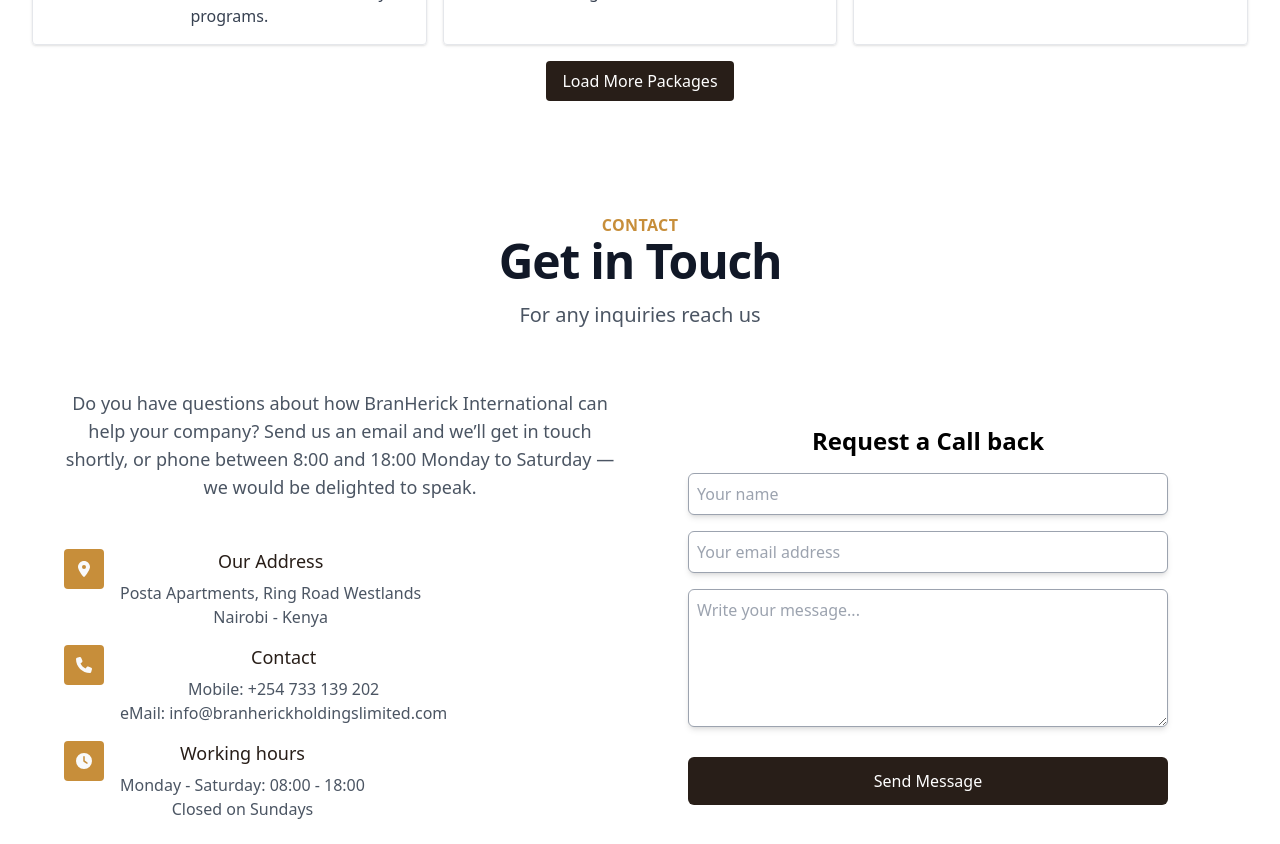
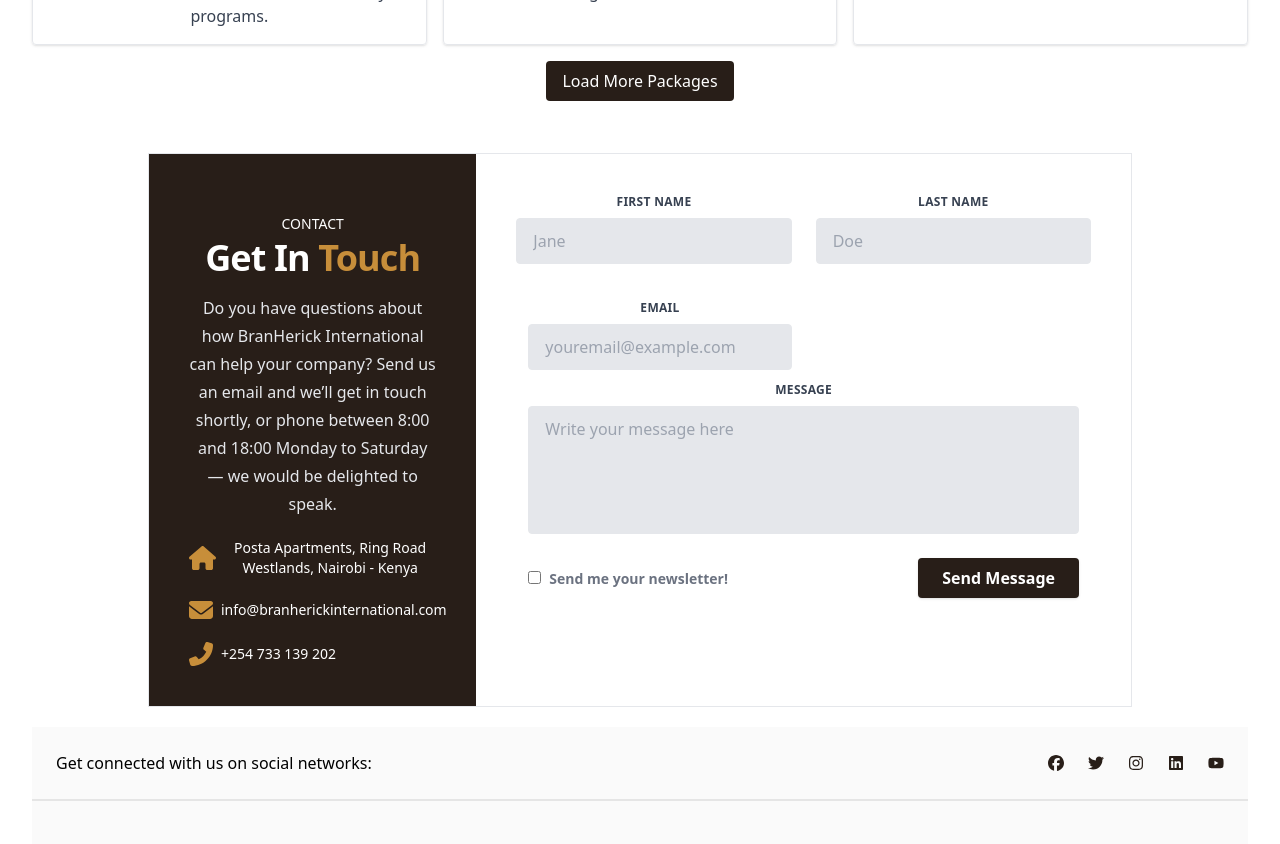
Before and after one commit to auma23/BranHerickHoldings, a React (Vite) app: page / in a window 1280 px wide. Shown: the part 1900-2744 px from the top of the page. Built offline with nearby package versions, Linux system fonts and the light colour scheme.

Commit message:
redo contact.jsx

```diff
--- a/src/Components/Contact.jsx
+++ b/src/Components/Contact.jsx
@@ -1,118 +1,176 @@
+// import React from 'react';
+// import { FontAwesomeIcon } from '@fortawesome/react-fontawesome';
+// import { faHome, faEnvelope, faPhoneAlt, faClock } from '@fortawesome/free-solid-svg-icons';
+
+// function Contact() {
+//   return (
+//     <div className="max-w-screen-lg mx-auto p-5">
+//       <div className="grid grid-cols-1 md:grid-cols-12 border">
+//         <div className="bg-gray-900 md:col-span-4 p-10 text-white">
+//           <p className="mt-4 text-sm leading-7 font-regular uppercase">Contact</p>
+//           <h3 className="text-3xl sm:text-4xl leading-normal font-extrabold tracking-tight">
+//             Get In <span className="text-indigo-600">Touch</span>
+//           </h3>
+//           <p className="mt-4 leading-7 text-gray-200">
+//             Lorem Ipsum is simply dummy text of the printing and typesetting industry. Lorem Ipsum has been the
+//             industry's standard dummy text ever since the 1500s.
+//           </p>
+//           <div className="flex items-center mt-5">
+//             <FontAwesomeIcon icon={faHome} className="h-6 mr-2 text-indigo-600" />
+//             <span className="text-sm">House #14, Street #12, Darulaman Road, Kabul, Afghanistan.</span>
+//           </div>
+//           <div className="flex items-center mt-5">
+//             <FontAwesomeIcon icon={faEnvelope} className="h-6 mr-2 text-indigo-600" />
+//             <span className="text-sm">+93 749 99 65 50</span>
+//           </div>
+//           <div className="flex items-center mt-5">
+//             <FontAwesomeIcon icon={faPhoneAlt} className="h-6 mr-2 text-indigo-600" />
+//             <span className="text-sm">24/7</span>
+//           </div>
+//         </div>
+//         <form
+//           action="https://fabform.io/f/{form-id}"
+//           method="post"
+//           className="md:col-span-8 p-10"
+//         >
+//           <div className="flex flex-wrap -mx-3 mb-6">
+//             {/* rest of the form fields can be converted similarly */}
+//           </div>
+//           <div className="flex justify-between w-full px-3">
+//             <div className="md:flex md:items-center">
+//               <label className="block text-gray-500 font-bold">
+//                 <input className="mr-2 leading-tight" type="checkbox" />
+//                 <span className="text-sm">Send me your newsletter!</span>
+//               </label>
+//             </div>
+//             <button
+//               type="submit"
+//               className="shadow bg-indigo-600 hover:bg-indigo-400 focus:shadow-outline focus:outline-none text-white font-bold py-2 px-6 rounded"
+//             >
+//               Send Message
+//             </button>
+//           </div>
+//           <a href="https://veilmail.io/e/FkKh7o" className="font-medium text-blue-600 hover:underline">
+//             Or click here to reveal our protected email address
+//           </a>
+//         </form>
+//       </div>
+//     </div>
+//   );
+// }
+
+// export default Contact;
+
+import React from 'react';
 import { FontAwesomeIcon } from '@fortawesome/react-fontawesome';
-import { faMapMarkerAlt, faPhone, faClock } from '@fortawesome/free-solid-svg-icons';
-import { useState } from 'react';
-import emailjs from 'emailjs-com';
-
+import { faHome, faEnvelope, faPhoneAlt, faClock } from '@fortawesome/free-solid-svg-icons';
+import { useForm } from 'react-hook-form';
 
 function Contact() {
-  const [formData, setFormData] = useState({
-    name: '',
-    email: '',
-    message: ''
-  });
+  const { register, handleSubmit, formState: { errors } } = useForm();
 
-  const handleChange = (e) => {
-    setFormData({ ...formData, [e.target.name]: e.target.value });
+  const onSubmit = (data) => {
+    console.log(data);
+    // Replace this with your form submission logic (e.g., sending data to an API)
   };
 
-  const handleSubmit = (e) => {
-    e.preventDefault();
-
-
-    const serviceID = import.meta.env.VITE_APP_EMAILJS_SERVICE_ID;
-    const templateID = import.meta.env.VITE_APP_EMAILJS_TEMPLATE_ID;
-    const apiKey = import.meta.env.VITE_APP_EMAILJS_API_KEY;
-
-    emailjs.sendForm(serviceID, templateID, e.target, apiKey)
-      .then((result) => {
-        console.log('Email successfully sent!', result.text);
-        // Optionally, clear the form fields after successful submission
-        setFormData({ name: '', email: '', message: '' });
-      }, (error) => {
-        console.error('Email failed to send:', error.text);
-      });
-  };
   return (
-
-      <div className="mx-auto max-w-7xl px-4 py-16 sm:px-6 lg:px-8 lg:py-20" id='contact'>
-        <div className="mb-4">
-          <div className="mb-6 max-w-3xl text-center sm:text-center md:mx-auto md:mb-12">
-            <p className="text-base font-semibold uppercase tracking-wide text-harvestGold">
-              Contact
+    <div className="max-w-screen-lg mx-auto p-5">
+      <div className="grid grid-cols-1 md:grid-cols-12 border">
+        <div className="bg-licorice md:col-span-4 p-10 text-white">
+          <p className="mt-4 text-sm leading-7 font-regular uppercase">Contact</p>
+          <h3 className="text-3xl sm:text-4xl leading-normal font-extrabold tracking-tight">
+            Get In <span className="text-harvestGold">Touch</span>
+          </h3>
+          <p className="mt-4 leading-7 text-gray-200">
+          Do you have questions about how BranHerick International can help your company? Send us an email and we’ll get in touch shortly, or phone between 8:00 and 18:00 Monday to Saturday — we would be delighted to speak.
           </p>
-            <h2 className="font-heading mb-4 font-bold tracking-tight text-gray-900 text-3xl sm:text-5xl">
-              Get in Touch
-            </h2>
-            <p className="mx-auto mt-4 max-w-3xl text-xl text-gray-600">For any inquiries reach us</p>
+          <div className="flex items-center mt-5">
+            <FontAwesomeIcon icon={faHome} className="h-6 mr-2 text-harvestGold" />
+            <span className="text-sm">Posta Apartments, Ring Road Westlands, Nairobi - Kenya</span>
+          </div>
+          <div className="flex items-center mt-5">
+            <FontAwesomeIcon icon={faEnvelope} className="h-6 mr-2 text-harvestGold" />
+            <span className="text-sm">info@branherickinternational.com</span>
+          </div>
+          <div className="flex items-center mt-5">
+            <FontAwesomeIcon icon={faPhoneAlt} className="h-6 mr-2 text-harvestGold" />
+            <span className="text-sm">+254 733 139 202</span>
           </div>
         </div>
-        <div className="flex items-stretch justify-center">
-          <div className="grid md:grid-cols-2">
-            <div className="h-full pr-6">
-              <p className="mt-3 mb-12 text-lg text-gray-600">
-              Do you have questions about how BranHerick International can help your company? Send us an email and we’ll get in touch shortly, or phone between 8:00 and 18:00 Monday to Saturday — we would be delighted to speak.
-              </p>
-              <ul className="mb-6 md:mb-0">
-                <li className="flex">
-                  <div className="flex h-10 w-10 items-center justify-center rounded bg-harvestGold text-gray-50">
-                    <FontAwesomeIcon icon={faMapMarkerAlt} />
+        <form onSubmit={handleSubmit(onSubmit)} className="md:col-span-8 p-10">
+          <div className="flex flex-wrap -mx-3 mb-6">
+            <div className="w-full md:w-1/2 px-3 mb-6 md:mb-0">
+              <label className="block uppercase tracking-wide text-gray-700 text-xs font-bold mb-2" htmlFor="firstName">
+                First Name
+              </label>
+              <input
+                className={`appearance-none block w-full bg-gray-200 text-gray-700 border ${errors.firstName ? 'border-red-500' : 'border-gray-200'} rounded py-3 px-4 mb-3 leading-tight focus:outline-none focus:bg-white focus:border-red-500`}
+                id="firstName"
+                type="text"
+                placeholder="Jane"
+                {...register('firstName', { required: true })}
+              />
+              {errors.firstName && <p className="text-red-500 text-xs italic">Please fill out this field.</p>}
             </div>
-                  <div className="ml-4 mb-4">
-                    <h3 className="mb-2 text-lg font-medium leading-6 text-licorice dark:text-white">Our Address</h3>
-                    <p className="text-gray-600 "> Posta Apartments, Ring Road Westlands</p>
-                    <p className="text-gray-600">Nairobi - Kenya</p>
-                  </div>
-                </li>
-                <li className="flex">
-                  <div className="flex h-10 w-10 items-center justify-center rounded bg-harvestGold text-gray-50">
-                    <FontAwesomeIcon icon={faPhone} />
-                  </div>
-                  <div className="ml-4 mb-4">
-                    <h3 className="mb-2 text-lg font-medium leading-6 text-licorice">Contact</h3>
-                    <p className="text-gray-600">Mobile: +254 733 139 202</p>
-                    <p className="text-gray-600">eMail: info@branherickholdingslimited.com</p>
-                  </div>
-                </li>
-                <li className="flex">
-                  <div className="flex h-10 w-10 items-center justify-center rounded bg-harvestGold text-gray-50">
-                    <FontAwesomeIcon icon={faClock} />
-                  </div>
-                  <div className="ml-4 mb-4">
-                    <h3 className="mb-2 text-lg font-medium leading-6 text-licorice">Working hours</h3>
-                    <p className="text-gray-600">Monday - Saturday: 08:00 - 18:00</p>
-                    <p className="text-gray-600"> Closed on Sundays</p>
-                  </div>
-                </li>
-              </ul>
-            </div>
-            <div className="card h-fit max-w-6xl p-5 md:p-12" id="form">
-              <h2 className="mb-4 text-2xl font-bold">Request a Call back</h2>
-              <form id="contactForm" onSubmit={handleSubmit} >
-                <div className="mb-6">
-                  <div className="mx-0 mb-1 sm:mb-4">
-                    <div className="mx-0 mb-1 sm:mb-4">
-                      <label htmlFor="name" className="pb-1 text-xs uppercase tracking-wider"></label>
-                      <input type="text" id="name" autoComplete="given-name" placeholder="Your name" className="mb-2 w-full rounded-md border border-gray-400 py-2 pl-2 pr-4 shadow-md sm:mb-0" name="name" value={formData.name} onChange={handleChange} />
-                    </div>
-                    <div className="mx-0 mb-1 sm:mb-4">
-                      <label htmlFor="email" className="pb-1 text-xs uppercase tracking-wider"></label>
-                      <input type="email" id="email" autoComplete="email" placeholder="Your email address" className="mb-2 w-full rounded-md border border-gray-400 py-2 pl-2 pr-4 shadow-md sm:mb-0" name="email"  value={formData.email} onChange={handleChange} />
+            <div className="w-full md:w-1/2 px-3">
+  <label className="block uppercase tracking-wide text-gray-700 text-xs font-bold mb-2" htmlFor="lastName">
+    Last Name
+  </label>
+  <input
+    className={`appearance-none block w-full bg-gray-200 text-gray-700 border ${errors.lastName ? 'border-red-500' : 'border-gray-200'} rounded py-3 px-4 leading-tight focus:outline-none focus:bg-white focus:border-red-500`}
+    id="lastName"
+    type="text"
+    placeholder="Doe"
+    {...register('lastName', { required: true })}
+  />
+  {errors.lastName && <p className="text-red-500 text-xs italic">Please fill out this field.</p>}
 </div>
                 </div>
-                  <div className="mx-0 mb-1 sm:mb-4">
-                    <label htmlFor="textarea" className="pb-1 text-xs uppercase tracking-wider"></label>
-                    <textarea id="textarea" name="message" value={formData.message} onChange={handleChange} cols="30" rows="5" placeholder="Write your message..." className="mb-2 w-full rounded-md border border-gray-400 py-2 pl-2 pr-4 shadow-md sm:mb-0" ></textarea>
+                <div className="w-full md:w-1/2 px-3 mb-6 md:mb-0">
+                  <label className="block uppercase tracking-wide text-gray-700 text-xs font-bold mb-2" htmlFor="email">
+                    Email
+                  </label>
+                  <input
+                    className={`appearance-none block w-full bg-gray-200 text-gray-700 border ${errors.email ? 'border-red-500' : 'border-gray-200'} rounded py-3 px-4 mb-3 leading-tight focus:outline-none focus:bg-white focus:border-red-500`}
+                    id="email"
+                    type="email"
+                    placeholder="youremail@example.com"
+                    {...register('email', { required: true, pattern: /^[a-zA-Z0-9.!#$%&'*+/=?^_`{|}~-]+@[a-zA-Z0-9](?:[a-zA-Z0-9-]{0,61}[a-zA-Z0-9])?(?:\.[a-zA-Z0-9](?:[a-zA-Z0-9-]{0,61}[a-zA-Z0-9])?)*$/ })}
+                  />
+                  {errors.email && (
+                    <p className="text-red-500 text-xs italic">Please enter a valid email address.</p>
+                  )}
                 </div>
+                <div className="w-full px-3 mb-6">
+                  <label className="block uppercase tracking-wide text-gray-700 text-xs font-bold mb-2" htmlFor="message">
+                    Message
+                  </label>
+                  <textarea
+                    className={`appearance-none block w-full bg-gray-200 text-gray-700 border ${errors.message ? 'border-red-500' : 'border-gray-200'} rounded py-3 px-4 leading-tight focus:outline-none focus:bg-white focus:border-red-500 h-32 resize-none`}
+                    id="message"
+                    {...register('message', { required: true })}
+                    placeholder="Write your message here"
+                  ></textarea>
+                  {errors.message && <p className="text-red-500 text-xs italic">Please enter a message.</p>}
                 </div>
-                <div className="text-center">
-                  <button type="submit" className="w-full bg-licorice text-white px-6 py-3 font-xl rounded-md sm:mb-0 hover:bg-harvestGold">Send Message</button>
+                <div className="flex justify-between w-full px-3">
+                  <div className="md:flex md:items-center">
+                    <label className="block text-gray-500 font-bold">
+                      <input className="mr-2 leading-tight" type="checkbox" {...register('newsletter')} />
+                      <span className="text-sm">Send me your newsletter!</span>
+                    </label>
+                  </div>
+                  <button
+                    type="submit"
+                    className="shadow bg-licorice hover:bg-earthYellow focus:shadow-outline focus:outline-none text-white font-bold py-2 px-6 rounded"
+                  >
+                    Send Message
+                  </button>
                 </div>
               </form>
             </div>
           </div>
-        </div>
-      </div>
-
           );
           }
 
```
Lines whose indentation alone changed are shown as unchanged.
